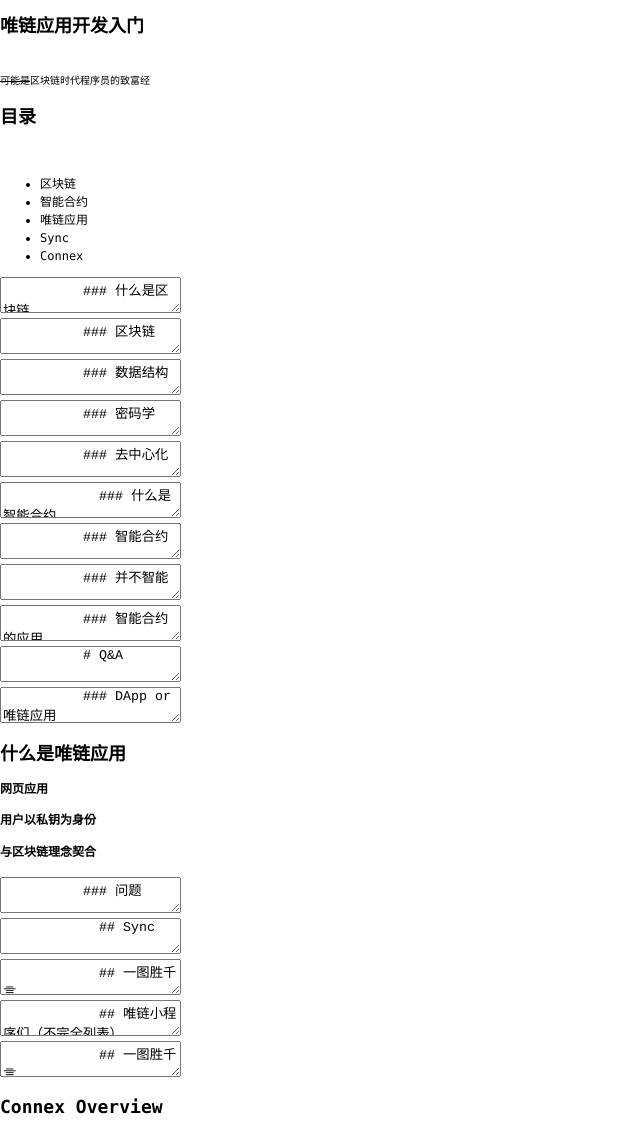
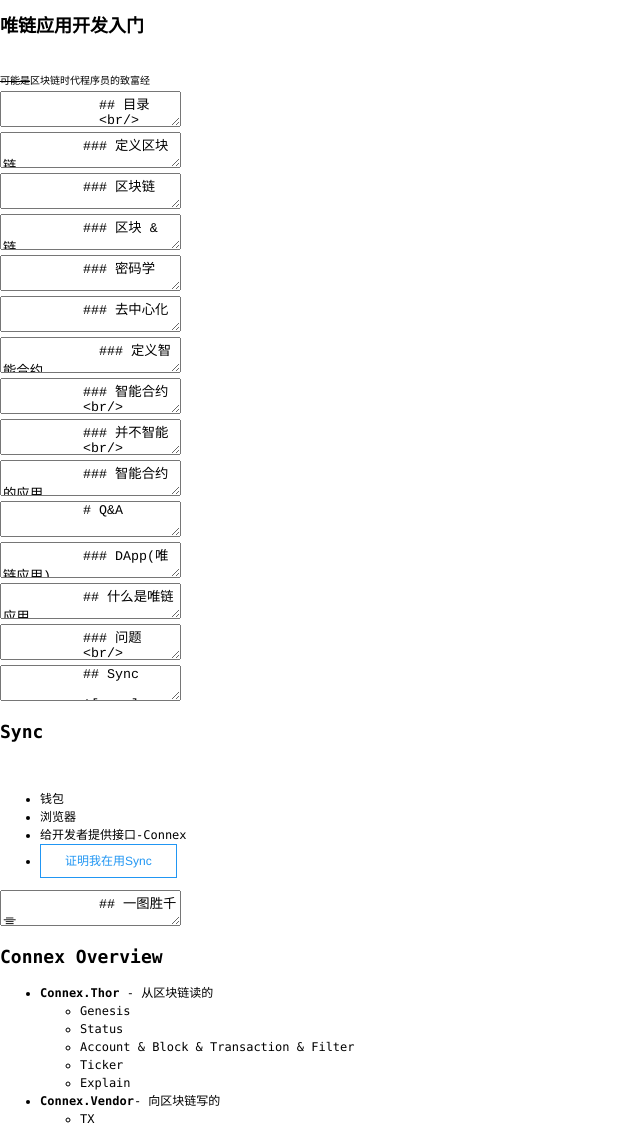
Before and after one commit to libotony/develop-vechain-app-for-beginners, a Vue app: page / in a window 1280 px wide. Shown: the top 1123 px of the page, without its empty margins (0-640 px from the left). Built offline with nearby package versions, Linux system fonts and the light colour scheme; what reveal.js would draw is missing.

Commit message:
img && app && content

```diff
--- a/public/index.html
+++ b/public/index.html
@@ -23,45 +23,46 @@
         <small><s>可能是</s>区块链时代程序员的致富经</small>
       </section>
       <section>
-        <section>
-          <h2>目录</h2>
-          <br/>
-          <ul>
-            <li class="fragment fade-in">区块链</li>
-            <li class="fragment fade-in">智能合约</li>
-            <li class="fragment fade-in">唯链应用</li>
-            <li class="fragment fade-in">Sync</li>
-            <li class="fragment fade-in">Connex</li>
-          </ul>
+        <section data-markdown>
+          <textarea data-template>
+            ## 目录
+            <br/>
+            + 区块链 <!-- .element: class="fragment fade-in" -->
+            + 智能合约<!-- .element: class="fragment fade-in" -->
+            + 唯链应用 <!-- .element: class="fragment fade-in" -->
+            + Sync <!-- .element: class="fragment fade-in" -->
+            + Connex <!-- .element: class="fragment fade-in" -->
+          </textarea>
         </section>
       </section>
       <section>
         <section data-markdown>
           <textarea data-template>
-          ### 什么是区块链
+          ### 定义区块链
+          <br/>
 
-          + 价值传输网络
-          + 史上最贵的分布式数据库
-
+          + 价值传输网络 <!-- .element: class="fragment fade-in-then-semi-out" -->
+          + 密码学工程学和经济学合一的艺术品 <!-- .element: class="fragment fade-in-then-semi-out" -->
+          + 史上最贵的分布式数据库 <!-- .element: class="fragment fade-in" -->
          </textarea>
         </section>
         <section data-markdown>
           <textarea data-template>
           ### 区块链
 
-          + 比特币(BitCoin)
-          + 加密货币(Crypto Currency)
-          + 去中心化(Decentralized)
-          + 共识机制(Consensus)
-          + 无需信任(TrustLess)
+          + 比特币(BitCoin)<!-- .element: class="fragment fade-in" -->
+          + 加密货币(Crypto Currency)<!-- .element: class="fragment fade-in" -->
+          + 去中心化(Decentralized)<!-- .element: class="fragment fade-in" -->
+          + 共识机制(Consensus)<!-- .element: class="fragment fade-in" -->
+          + 无需信任(TrustLess)<!-- .element: class="fragment fade-in" -->
 
          </textarea>
         </section>
         <section data-markdown>
           <textarea data-template>
-          ### 数据结构
+          ### 区块 & 链
 
-          + 单向哈希链表
+          ![hash-link-list](<%= BASE_URL %>img/hash-link-list.png)<!-- .element: style="width:70%;background:unset;border:unset" -->
 
          </textarea>
         </section>
@@ -69,9 +70,9 @@
           <textarea data-template>
           ### 密码学
 
-          + 数字签名
-          + 散列函数
-          + 身份
+          + 数字签名<!-- .element: class="fragment fade-in" -->
+          + 散列函数<!-- .element: class="fragment fade-in" -->
+          + 身份<!-- .element: class="fragment fade-in" -->
 
          </textarea>
         </section>
@@ -79,7 +80,7 @@
           <textarea data-template>
           ### 去中心化
 
-          + 去中心化 和 分布式 和 中心化
+          ![distributed-and-decentralized](<%= BASE_URL %>img/distributed-and-decentralized.jpeg)<!-- .element: class="fragment fade-in" style="width:70%" -->
 
          </textarea>
         </section>
@@ -89,33 +90,32 @@
       <section>
         <section data-markdown>
           <textarea data-template>
-            ### 什么是智能合约
-            + 如果区块链可以类比为数据库
-            + 那么智能合约就是存储过程
+            ### 定义智能合约
+            <br/>
+            + 如果区块链可以类比为数据库<!-- .element: class="fragment fade-in" -->
+            + 那么智能合约就是存储过程<!-- .element: class="fragment fade-in" -->
          </textarea>
         </section>
         <section data-markdown>
           <textarea data-template>
           ### 智能合约
-
-          + 比特币-转账脚本(P2SH)
-          + 非图灵完备
-          + 以太坊
-          + 图灵完备
-          + 有状态
+          <br/>
+          + 比特币的转账脚本<!-- .element: class="fragment fade-in" data-fragment-index="1"-->
+          + 非图灵完备<!-- .element: class="fragment fade-in" data-fragment-index="1"-->
+          + 以太坊<!-- .element: class="fragment fade-in" data-fragment-index="2"-->
+          + 图灵完备<!-- .element: class="fragment fade-in" data-fragment-index="2"-->
 
          </textarea>
         </section>
         <section data-markdown>
           <textarea data-template>
           ### 并不智能
-
-          + 可做计算
-          + 可做存储
-          + 上下文有限
-          + 无法获取天气(Oracle)
-          + 对从业人员要求高
-          + 应该叫小程序
+          <br/>
+          + 可做计算以及存储<!-- .element: class="fragment fade-in"-->
+          + 上下文有限<!-- .element: class="fragment fade-in"-->
+          + 无法获取天气<!-- .element: class="fragment fade-in"-->
+          + 对从业人员要求高<!-- .element: class="fragment fade-in"-->
+          + 应该叫小程序<!-- .element: class="fragment fade-in"-->
 
          </textarea>
         </section>
@@ -125,7 +125,7 @@
 
           + 代币
           + 非同质化代币
-          + 收藏品市场 - CryptoKitty/Comet/X-Node
+          + 收藏品市场
           + 去中心化交易所
           + 游戏
           + etc
@@ -141,58 +141,53 @@
       <section>
         <section data-markdown>
           <textarea data-template>
-          ### DApp or 唯链应用
-
-          + Browser <==> Server
-          + Browser <==> BlockChain
+          ### DApp(唯链应用)
+          <br/>
+          + Browser <==> Server<!-- .element: class="fragment fade-in-then-out"-->
+          + Browser <==> BlockChain<!-- .element: class="fragment fade-in"-->
          </textarea>
         </section>
-        <section>
-          <h2>什么是唯链应用</h2>
-          <h4 class="fragment fade-in">网页应用</h4>
-          <h4 class="fragment fade-in">用户以私钥为身份</h4>
-          <h4 class="fragment fade-in">与区块链理念契合</h4>
+        <section data-markdown>
+          <textarea data-template>
+          ## 什么是唯链应用
+          <br/>
+          + 网页应用<!-- .element: class="fragment fade-in"-->
+          + 用户以私钥为身份<!-- .element: class="fragment fade-in"-->
+          + 区块链理念契合<!-- .element: class="fragment fade-in"-->
+         </textarea>
         </section>
         <section data-markdown>
           <textarea data-template>
           ### 问题
-
-          + 如何访问区块链数据
-          + 在网页应用中让用户以私钥参与应用
-
+          <br/>
+          + 如何让开发者访问区块链数据
+          + 如何让用户以私钥参与应用
          </textarea>
         </section>
-
+      </section>
+      <section>
         <section data-markdown>
           <textarea data-template>
-            ## Sync
+          ## Sync
 
-            图
-            #### 也就是我正在用的浏览器
-
-          </textarea>
-        </section>
-        <section data-markdown>
-          <textarea data-template>
-            ## 一图胜千言
-
-            ![connex-and-web-container](<%= BASE_URL %>img/connex.png)
+          ![sync](<%= BASE_URL %>img/sync.png)<!-- .element: style="width:70%;background:unset;border:unset" -->
           </textarea>
         </section>
 
-        <section data-markdown id="vechain-apps">
-          <textarea data-template>
-            ## 唯链小程序们（不完全列表）
-
-            + Insight - https://insight.vecha.in/
-            + Inspector - https://inspector.vecha.in/
-            + EnergyStation - https://energy.outofgas.io/
-            + TokenTransfer - [唯链代币转账神器](https://laalaguer.github.io/vechain-token-transfer/)
-            + Faucet - https://faucet.vecha.in/
-            + AppHub
-            + Env
-            + B32
-          </textarea>
+        <section id="first-seen">
+          <h2>Sync</h2>
+          <br />
+          <ul>
+            <li class="fragment fade-in">钱包
+            </li>
+            <li class="fragment fade-in">浏览器
+            </li>
+            <li class="fragment fade-in">给开发者提供接口-Connex
+            </li>
+            <li class="fragment fade-in">
+              <button class="btn btn-primary  btn-ghost" @click="buttonAction">证明我在用Sync</button>
+            </li>
+          </ul>
         </section>
       </section>
       <section>
--- /dev/null
+++ b/src/apps/fist-seen.ts
@@ -0,0 +1,20 @@
+// tslint:disable:no-console
+import Vue from 'vue/dist/vue.common'
+
+new Vue({
+    methods: {
+        buttonAction() {
+            const connex = window.connex
+            const signingService = connex.vendor.sign('cert')
+            signingService.request({
+                purpose: 'identification',
+                payload: {
+                    type: 'text',
+                    content: '我在Sync中！',
+                },
+            }).catch((e) => {
+                console.error(e)
+            })
+        },
+    },
+}).$mount('#first-seen')
--- a/src/main.ts
+++ b/src/main.ts
@@ -4,3 +4,6 @@
 
 import Vue from 'vue'
 Vue.config.productionTip = false
+
+
+import '@/apps/fist-seen'
```
Also changed, not shown: public/img/distributed-and-decentralized.jpeg (added), public/img/hash-link-list.png (added), public/img/sync.png (added).
